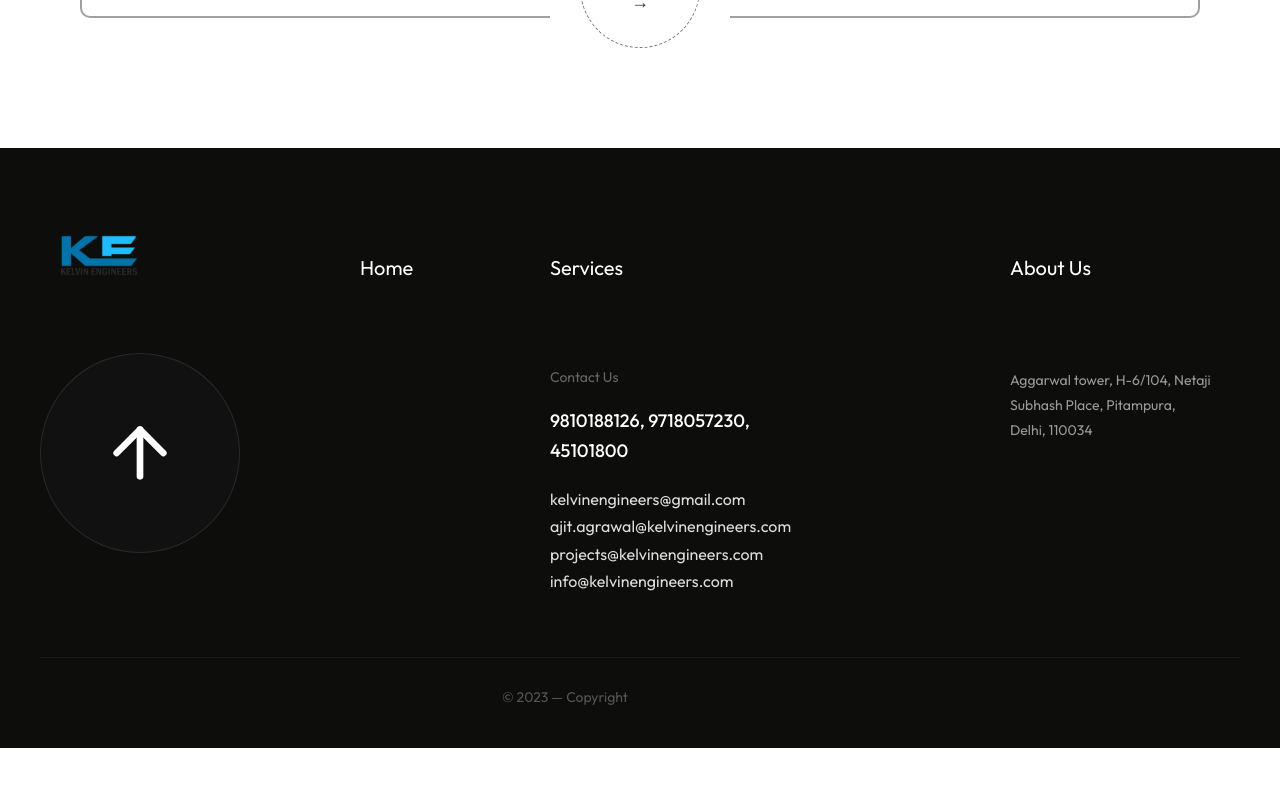
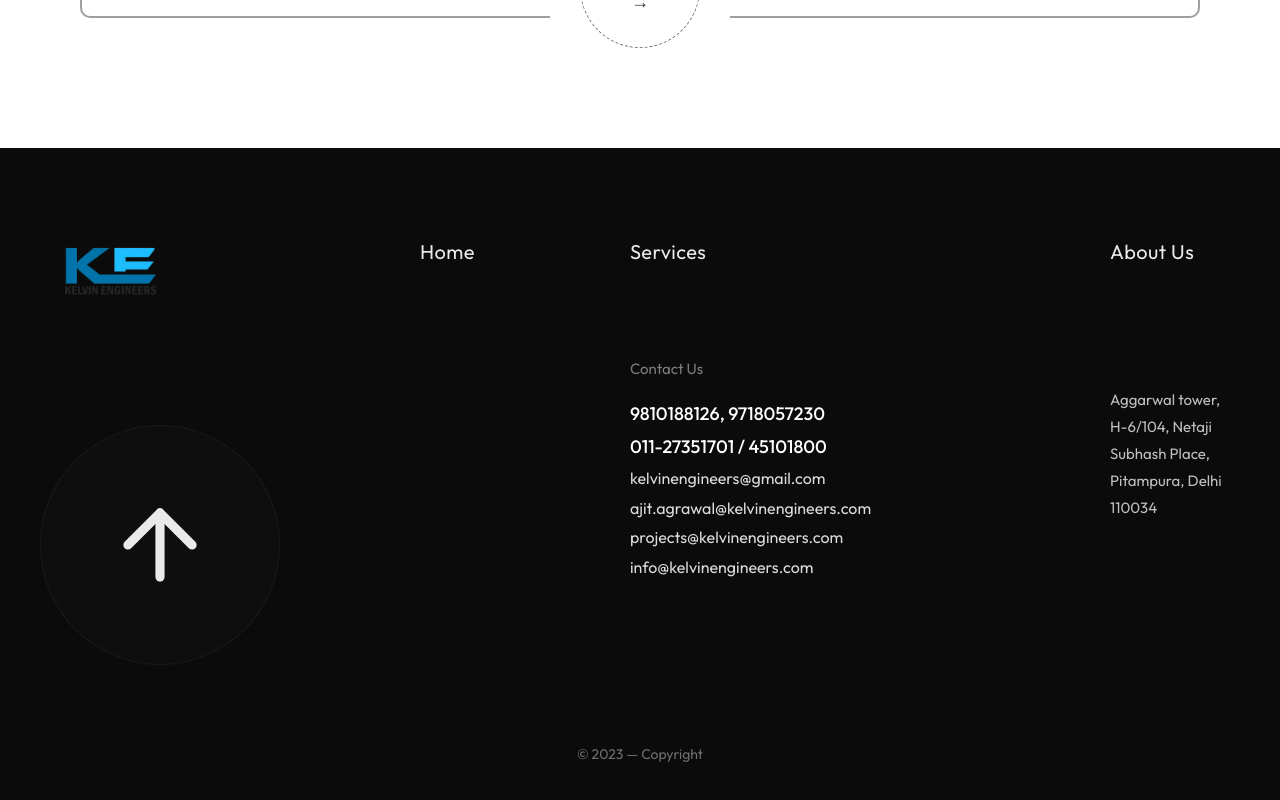
Before and after one commit to chaitalidhavan76-a11y/kelvinWeb, a React (Vite) app: page / in a window 1280 px wide. Shown: the part 2917-3717 px from the top of the page. Before the commit the page ends 3665 px from the top, so only its background shows below. Built offline with nearby package versions, Linux system fonts and the light colour scheme.

Commit message:
final smtp fix

```diff
--- a/src/components/AboutUs.css
+++ b/src/components/AboutUs.css
@@ -207,7 +207,8 @@
   display: flex;
   align-items: center;
   gap: 120px;
-  margin-bottom: 100px;
+  margin-bottom: 80px;
+  /* Reduced to avoid large gap */
   position: relative;
   z-index: 2;
 }
@@ -269,32 +270,29 @@
 }
 
 .curved-decoration-bottom {
-  padding: 0 40px 100px;
-  /* Added significant bottom padding for space */
+  padding: 0 40px 80px;
+  /* Balanced bottom padding */
   width: 100%;
   display: flex;
   flex-direction: column;
   justify-content: center;
   align-items: center;
   position: relative;
-  margin-top: 80px;
-  /* Increased margin from top section */
+  margin-top: 60px;
+  /* Slightly reduced margin */
 }
 
 .bottom-line-asset {
   width: 100%;
   max-width: 1200px;
   height: auto;
-  opacity: 0.6;
-  /* Slightly more subtle */
+  opacity: 0.5;
   position: absolute;
-  bottom: -100px;
-  /* Stick to the bottom of the padded container */
+  bottom: -50px;
+  /* Position at the very bottom of the padded container */
   left: 50%;
   transform: translateX(-50%);
   z-index: 1;
-  margin-bottom: 100px;
-  margin-top: 80px;
 }
 
 /* Removed redundant block at the end */
@@ -318,8 +316,18 @@
     padding: 0 20px;
   }
 
-  .curved-image-wrapper {
-    max-width: 100%;
+  .curved-decoration-bottom {
+    padding: 0 20px 80px; /* Significant padding to clear line */
+    margin-bottom: 20px;
+    overflow: visible;
+  }
+
+  .bottom-line-asset {
+    bottom: 0px;
+    width: 200%; /* More pronounced curve on small screens */
+    opacity: 0.35;
+    max-width: none;
+    pointer-events: none;
   }
 }
 
--- a/src/components/Footer.css
+++ b/src/components/Footer.css
@@ -1,17 +1,15 @@
 .footer {
-  background-color: #0d0d0c;
-  color: #ffffff;
-  padding: 80px 0 40px;
-  position: relative;
-  overflow: hidden;
+  background: #0b0b0b;
+  color: #fff;
+  padding: 90px 0 40px;
 }
 
 .footer-grid {
   display: grid;
-  grid-template-columns: 280px 150px 420px 1fr;
-  gap: 40px;
+  grid-template-columns: 320px 150px 420px 1fr;
+  column-gap: 60px;
   align-items: start;
-  margin-bottom: 60px;
+  margin-bottom: 80px;
 }
 
 .footer-col {
@@ -19,27 +17,27 @@
   flex-direction: column;
 }
 
+/* LOGO & ACTION */
 .footer-logo-container {
-  margin-bottom: 60px;
+  margin-bottom: 90px;
 }
 
 .footer-brand-logo {
-  height: 60px;
+  height: 72px;
   width: auto;
   cursor: pointer;
 }
 
 .footer-action-container {
-  display: flex;
-  align-items: center;
+  margin-top: 20px;
 }
 
 .scroll-up-btn-circular {
-  width: 200px;
-  height: 200px;
+  width: 240px;
+  height: 240px;
   border-radius: 50%;
-  background: #111111;
-  border: 1px solid rgba(255, 255, 255, 0.1);
+  background: #0e0e0e;
+  border: 1px solid rgba(255, 255, 255, 0.05);
   display: flex;
   align-items: center;
   justify-content: center;
@@ -48,27 +46,27 @@
 }
 
 .scroll-up-btn-circular:hover {
-  background: #1a1a1a;
-  border-color: rgba(255, 255, 255, 0.3);
-  transform: scale(1.05);
+  background: #151515;
+  border-color: rgba(255, 255, 255, 0.15);
 }
 
 .up-icon-small {
-  font-size: 80px;
-  color: #ffffff;
+  font-size: 110px;
+  color: #eaeaea;
 }
 
+/* NAV */
 .footer-nav-col {
-  margin-bottom: 60px; /* Space above info if col 3 or 4 */
-  min-height: 80px; /* Aligns links across columns */
+  height: 110px; /* Vertical alignment for row 1 links */
   display: flex;
-  align-items: center;
+  align-items: flex-start;
 }
 
 .footer-nav-link {
-  color: #ffffff;
+  font-size: 20px;
+  letter-spacing: 0.4px;
+  color: #eaeaea;
   text-decoration: none;
-  font-size: 20px;
   font-weight: 400;
   transition: opacity 0.3s;
 }
@@ -77,83 +75,163 @@
   opacity: 0.7;
 }
 
+/* INFO BLOCKS */
 .footer-info-block {
-  display: flex;
-  flex-direction: column;
-  gap: 20px;
+  margin-top: 10px;
 }
 
 .contact-label-gray {
-  font-size: 14px;
-  color: #666;
+  color: #7c7c7c;
+  display: block;
+  margin-bottom: 22px;
+  font-size: 15px;
   text-transform: capitalize;
 }
 
 .contact-numbers p {
   font-size: 18px;
   font-weight: 500;
-  margin-bottom: 5px;
+  margin-bottom: 8px;
   color: #ffffff;
 }
 
 .contact-emails p {
   font-size: 16px;
-  color: #dddddd;
-  margin-bottom: 5px;
+  color: #dcdcdc;
+  margin-bottom: 7px;
 }
 
 .address-text-footer {
-  font-size: 14px;
-  color: #999;
+  margin-top: 28px;
+  font-size: 15px;
   line-height: 1.8;
-  max-width: 250px;
+  color: #bfbfbf;
+  max-width: 280px;
 }
 
+/* COPYRIGHT */
 .footer-bottom-copyright {
-  border-top: 1px solid rgba(255, 255, 255, 0.05);
-  padding-top: 30px;
   text-align: center;
+  margin-top: 40px;
 }
 
 .footer-bottom-copyright p {
   font-size: 14px;
-  color: #555;
-  margin-right: 150px; /* Align with contact column */
+  color: #6f6f6f;
+  margin: 0;
 }
 
-@media (max-width: 1024px) {
-  .footer-grid {
-    grid-template-columns: 1fr 1fr;
-    gap: 60px;
-    justify-items: center;
-    text-align: center;
+/* ================= MOBILE ================= */
+@media (max-width: 600px) {
+  .footer {
+    padding: 60px 22px 40px;
   }
 
+  .footer-grid {
+    display: grid;
+    grid-template-columns: 80px 1fr;
+    grid-template-areas:
+      "logo logo"
+      "nav nav"
+      "arrow contact"
+      "arrow address";
+    column-gap: 20px;
+    row-gap: 30px;
+    margin-bottom: 40px;
+  }
+
+  /* Make columns act as transparent containers */
+  .footer-col {
+    display: contents;
+  }
+
+  /* 1. Logo (Centered) */
+  .footer-logo-container {
+    grid-area: logo;
+    display: flex;
+    justify-content: center;
+    margin-bottom: 10px;
+  }
+
+  .footer-brand-logo {
+    height: 56px;
+  }
+
+  /* 2. Nav Menu (Horizontal Row Centered across 2 columns) */
   .footer-nav-col {
+    grid-row: 2;
+    height: auto;
+    display: flex;
     justify-content: center;
+    align-items: center;
+    padding-bottom: 20px;
+    border-bottom: 1px solid rgba(255, 255, 255, 0.05);
+    margin: 0 !important;
+  }
+
+  .col-2 .footer-nav-col { grid-column: 1 / span 2; padding-left: 0; justify-content: flex-start; }
+  .col-3 .footer-nav-col { grid-column: 1 / span 2; padding-left: 0; justify-content: center; }
+  .col-4 .footer-nav-col { grid-column: 1 / span 2; padding-left: 0; justify-content: flex-end; }
+
+  .footer-nav-link {
+    font-size: 18px;
+    white-space: nowrap;
+  }
+
+  /* 3. Arrow (Left) */
+  .footer-action-container {
+    grid-area: arrow;
+    display: flex;
+    justify-content: flex-start;
+    align-items: flex-start;
+    margin-top: 10px;
+  }
+
+  .scroll-up-btn-circular {
+    width: 65px;
+    height: 65px;
+  }
+
+  .up-icon-small {
+    font-size: 30px;
+  }
+
+  /* 4. Contact & Address (Right) */
+  .footer-contact {
+    grid-area: contact;
+    margin-top: 0;
+  }
+
+  .footer-address {
+    grid-area: address;
+    margin-top: -10px;
+  }
+
+  /* Override the generic .footer-info-block if needed */
+  .footer-info-block {
+    margin-top: 0;
+  }
+
+  .contact-label-gray {
+    font-size: 14px;
+    margin-bottom: 15px;
+  }
+
+  .contact-numbers p { font-size: 16px; margin-bottom: 6px; }
+  .contact-emails p { font-size: 14px; margin-bottom: 4px; }
+
+  .address-text-footer {
+    font-size: 14px;
+    max-width: 100%;
+    margin-top: 0;
+    line-height: 1.6;
+  }
+
+  .footer-bottom-copyright {
+    margin-top: 30px;
   }
 
   .footer-bottom-copyright p {
-    margin-right: 0;
-  }
-
-  .scroll-up-btn-circular {
-    width: 150px;
-    height: 150px;
-  }
-
-  .up-icon-small {
-    font-size: 60px;
+    font-size: 13px;
   }
 }
-
-@media (max-width: 600px) {
-  .footer {
-    padding: 60px 20px 30px;
-  }
-
-  .footer-grid {
-    grid-template-columns: 1fr;
-    gap: 40px;
-  }
-}
--- a/src/components/Footer.jsx
+++ b/src/components/Footer.jsx
@@ -4,17 +4,20 @@ import logoImg from '../assets/logo.png';
 import { LuArrowUp } from 'react-icons/lu';
 
 const Footer = ({ setActivePage, openServiceDetails }) => {
+
   const scrollToTop = () => {
     window.scrollTo({ top: 0, behavior: 'smooth' });
   };
 
   const handleNavClick = (page, e) => {
     e.preventDefault();
+
     if (page === 'services') {
       openServiceDetails(null);
     } else {
       setActivePage(page);
     }
+
     window.scrollTo({ top: 0, behavior: 'smooth' });
   };
 
@@ -44,6 +47,8 @@ const Footer = ({ setActivePage, openServiceDetails }) => {
             <nav className="footer-nav-col">
               <a href="#" className="footer-nav-link" onClick={(e) => handleNavClick('home', e)}>Home</a>
             </nav>
+            {/* Empty for spacing in row 2 desktop */}
+            <div className="footer-info-block desktop-spacer"></div>
           </div>
 
           {/* Column 3: Services & Contact */}
@@ -51,11 +56,11 @@ const Footer = ({ setActivePage, openServiceDetails }) => {
             <nav className="footer-nav-col">
               <a href="#" className="footer-nav-link" onClick={(e) => handleNavClick('services', e)}>Services</a>
             </nav>
-            <div className="footer-info-block">
+            <div className="footer-info-block footer-contact">
               <span className="contact-label-gray">Contact us</span>
               <div className="contact-numbers">
-                <p>9810188126, 9718057230,</p>
-                <p>45101800</p>
+                <p>9810188126, 9718057230</p>
+                <p>011-27351701 / 45101800</p>
               </div>
               <div className="contact-emails">
                 <p>kelvinengineers@gmail.com</p>
@@ -71,11 +76,10 @@ const Footer = ({ setActivePage, openServiceDetails }) => {
             <nav className="footer-nav-col">
               <a href="#" className="footer-nav-link" onClick={(e) => handleNavClick('about', e)}>About Us</a>
             </nav>
-            <div className="footer-info-block">
+            <div className="footer-info-block footer-address">
               <p className="address-text-footer">
-                Aggarwal tower, H-6/104, Netaji<br />
-                Subhash Place, Pitampura,<br />
-                Delhi, 110034
+                Aggarwal tower, H-6/104, Netaji Subhash Place,<br />
+                Pitampura, Delhi 110034
               </p>
             </div>
           </div>
--- a/src/components/Hero.css
+++ b/src/components/Hero.css
@@ -294,13 +294,18 @@
   }
 
   .hero-title {
-    font-size: 42px;
-    margin-bottom: 20px;
+    font-size: 36px; /* Reduced from 42px */
+    margin-bottom: 15px;
+    line-height: 1.1;
+  }
+
+  .title-top, .title-bottom {
+    font-size: 36px;
   }
 
   .hero-subtitle {
-    font-size: 16px;
-    margin-bottom: 30px;
+    font-size: 15px;
+    margin-bottom: 25px;
 
     br {
       display: none;
--- a/src/components/ServiceDetails.css
+++ b/src/components/ServiceDetails.css
@@ -195,7 +195,8 @@
   }
 
   .main-quote {
-    font-size: 28px;
+    font-size: 24px; /* Reduced from 28px */
+    line-height: 1.4;
   }
 
   .blocks-container {
--- a/src/components/WhyChooseUs.css
+++ b/src/components/WhyChooseUs.css
@@ -218,9 +218,23 @@
   }
 
   .center-visual {
-    margin: -60px 0;
+    margin: 30px 0 60px 0 !important; /* Force clear vertical space */
     order: -1;
-    /* Move image to top of the content area on mobile */
+    width: 100%;
+    display: flex;
+    justify-content: center;
+  }
+
+  .main-team-image {
+    height: 320px;
+    border-radius: 24px;
+    width: calc(100% - 20px);
+    object-fit: cover;
+  }
+
+  .feature-column {
+    padding: 0 10px;
+    gap: 45px; /* More space between features */
   }
 
   .feature-title {
```
